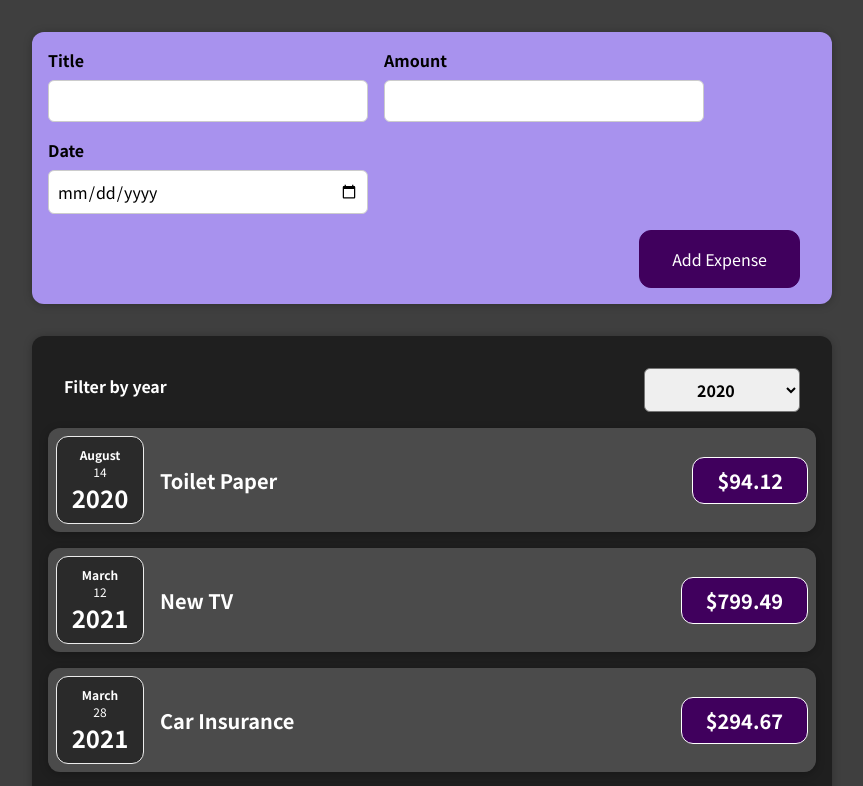
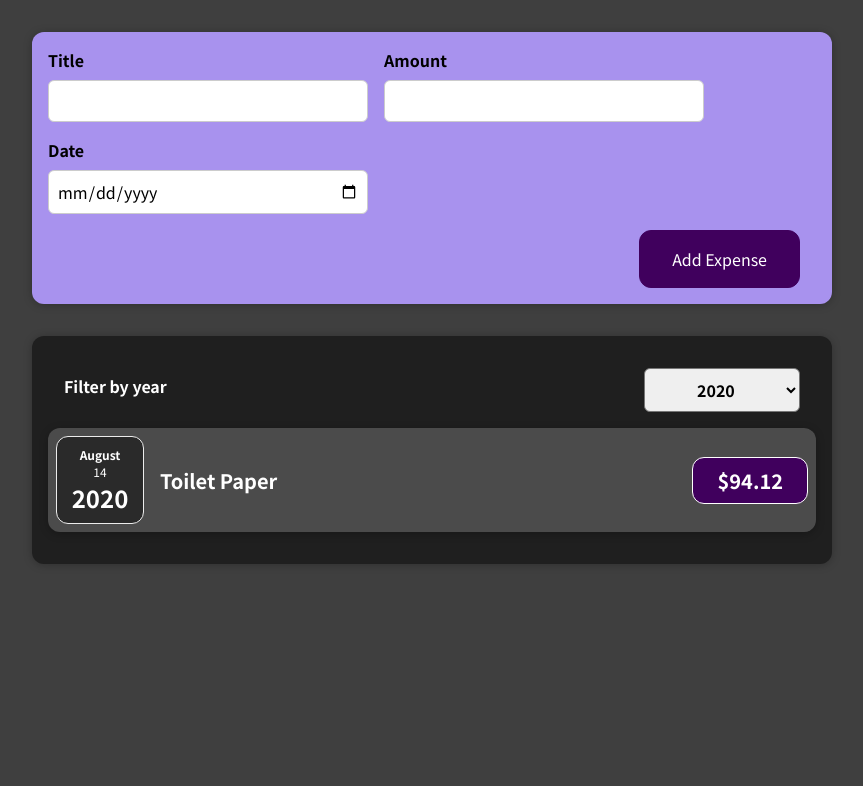
Before and after one commit to Sambhav0306/Expense-Tracker, a React (Vite) app: page / in a window 1280 px wide. Shown: the top 786 px of the page, without its empty margins (208-1071 px from the left). Built offline with nearby package versions, Linux system fonts and the light colour scheme.

Commit message:
Filter Working

```diff
--- a/src/components/Expenses/Expenses.jsx
+++ b/src/components/Expenses/Expenses.jsx
@@ -9,10 +9,21 @@
     const filterChangeHandler = selectedYear => {
         setFilteredYear(selectedYear);
     };
+    const filteredExpenses = props.items.filter(expense => {
+        return expense.date.getFullYear().toString() === filteredYear;
+    });
+
     return (
         <Card className="expenses">
             <ExpensesFilter selected={filteredYear} onChangeFilter={filterChangeHandler} />
-            {props.items.map(expense => <ExpenseItem title={expense.title} amount={expense.amount} date={expense.date} />)}
+            {filteredExpenses.map((expense) => (
+                <ExpenseItem
+                    key={expense.id}
+                    title={expense.title}
+                    amount={expense.amount}
+                    date={expense.date}
+                />
+            ))}
         </Card>
     );
 }
```
